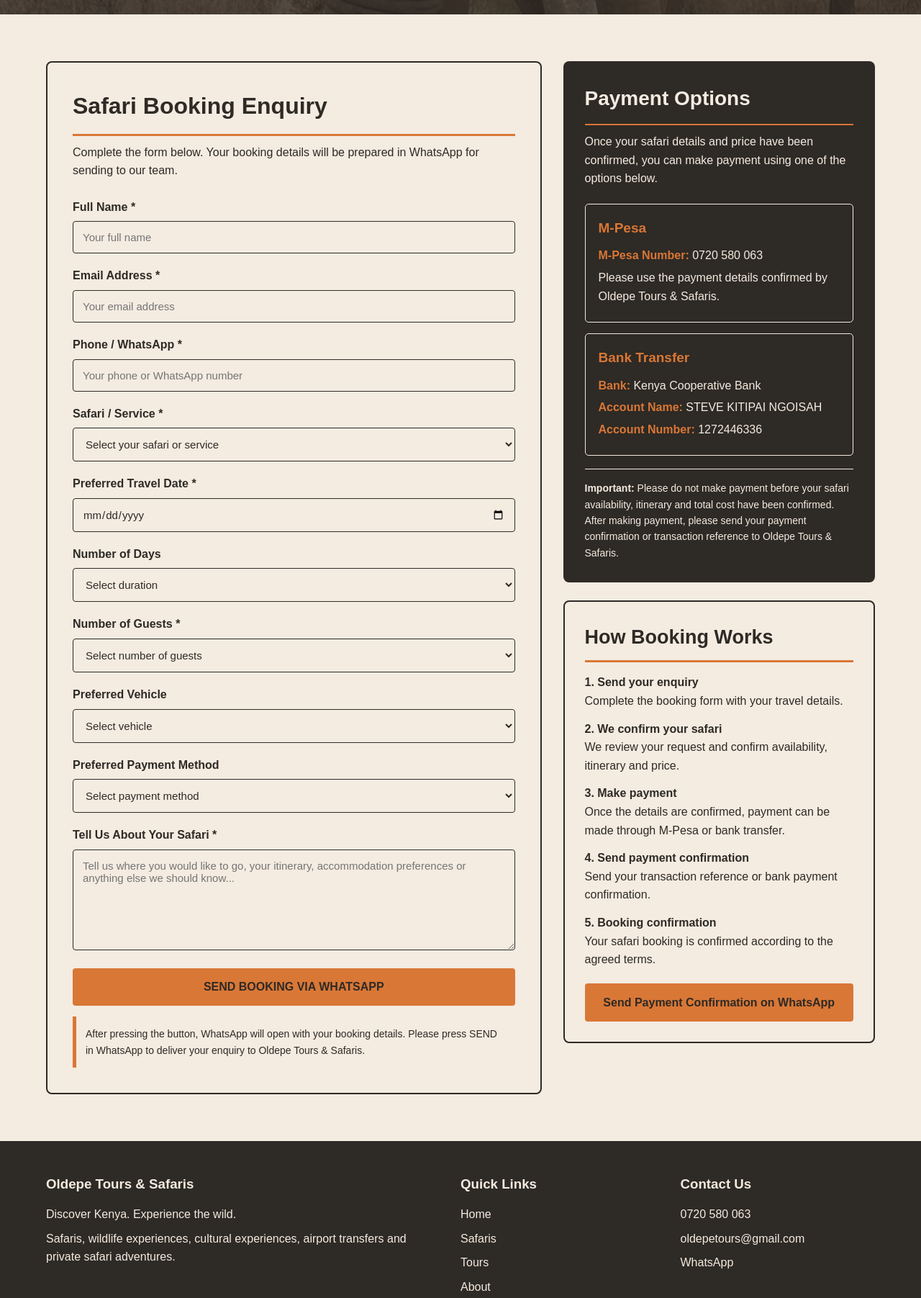
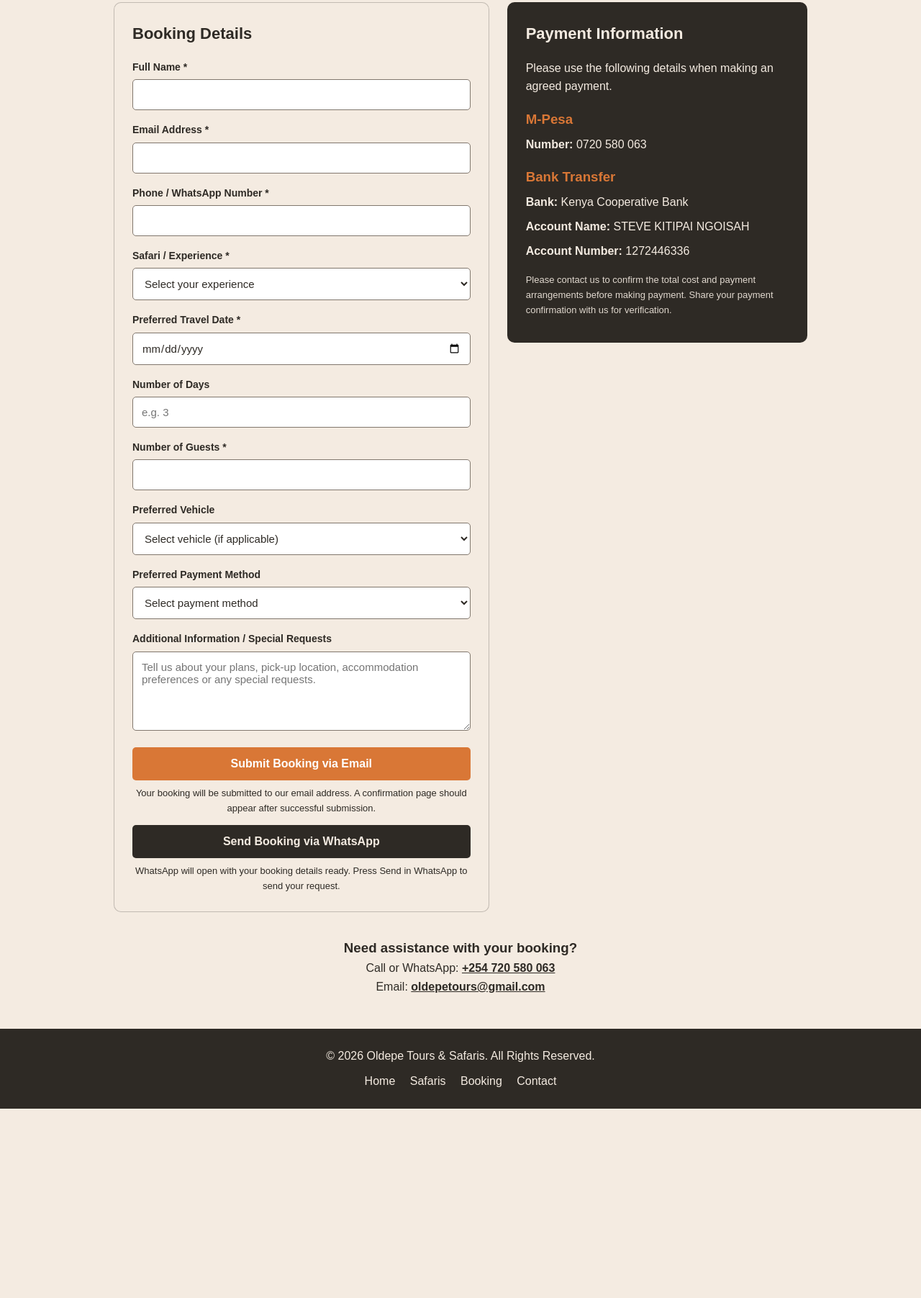
Before and after one commit to themaina1/oldepe-tours-safaris, a plain HTML site: page booking.html in a window 1280 px wide. Shown: the part 448-2251 px from the top of the page at 72% size. After the commit the page ends 1988 px from the top, so only its background shows below. Drawn offline with Linux system fonts and the light colour scheme.

Commit message:
booking.html

```diff
--- a/booking.html
+++ b/booking.html
@@ -4,9 +4,8 @@
 <head>
   <meta charset="UTF-8">
   <meta name="viewport" content="width=device-width, initial-scale=1.0">
-
   <title>Book Your Safari | Oldepe Tours & Safaris</title>
-<meta name="description" content="Book your Kenya safari with Oldepe Tours and Safaris.">
+  <meta name="description" content="Book your Kenya safari with Oldepe Tours & Safaris. Submit your booking by email or WhatsApp.">
 
   <style>
     :root {
@@ -16,13 +15,9 @@
     }
 
     * {
+      box-sizing: border-box;
       margin: 0;
       padding: 0;
-    box-sizing: border-box;
-}
-
-html {
-    scroll-behavior: smooth;
     }
 
     body {
@@ -32,378 +27,239 @@
       line-height: 1.6;
     }
 
-a {
-    text-decoration: none;
-    color: inherit;
-}
-
-/* HEADER */
-
     header {
       background: var(--charcoal);
       color: var(--sand);
       padding: 18px 5%;
     }
 
-.nav {
-    max-width: 1200px;
+    .header-inner {
+      max-width: 1150px;
       margin: auto;
       display: flex;
       align-items: center;
       justify-content: space-between;
-    gap: 20px;
+      flex-wrap: wrap;
+      gap: 15px;
     }
 
     .logo {
       color: var(--sand);
-    font-size: 21px;
+      font-size: 22px;
       font-weight: bold;
-    line-height: 1.2;
-}
-
-.logo span {
-    display: block;
-    font-size: 10px;
-    letter-spacing: 3px;
-    font-weight: normal;
-    margin-top: 5px;
+      text-decoration: none;
     }
 
     nav {
       display: flex;
-    align-items: center;
-    gap: 20px;
+      flex-wrap: wrap;
+      gap: 17px;
     }
 
     nav a {
       color: var(--sand);
+      text-decoration: none;
       font-size: 14px;
-    font-weight: bold;
     }
 
     nav a:hover {
       color: var(--orange);
     }
 
-.nav-whatsapp {
-    background: var(--orange);
-    color: var(--charcoal);
-    padding: 10px 15px;
-    border-radius: 4px;
-}
-
-/* HERO */
-
     .hero {
-    min-height: 390px;
-    display: flex;
-    align-items: center;
-    background:
-    linear-gradient(rgba(46,42,37,.72), rgba(46,42,37,.82)),
-    url("images/Safari1.jpg") center/cover no-repeat;
-}
-
-.hero-content {
-    max-width: 1200px;
-    width: 100%;
-    margin: auto;
-    padding: 75px 5%;
+      background: var(--charcoal);
       color: var(--sand);
+      text-align: center;
+      padding: 55px 20px;
     }
 
     .hero h1 {
-    font-size: clamp(38px, 6vw, 65px);
-    line-height: 1.1;
-    margin-bottom: 15px;
+      font-size: 34px;
+      margin-bottom: 10px;
     }
 
     .hero p {
-    font-size: 18px;
-    max-width: 700px;
-}
-
-/* MAIN */
-
-.section {
-    background: var(--sand);
-    padding: 65px 5%;
-}
-
-.container {
-    max-width: 1200px;
+      max-width: 650px;
       margin: auto;
     }
 
-.booking-grid {
+    main {
+      max-width: 1000px;
+      margin: 45px auto;
+      padding: 0 18px;
+    }
+
+    .intro {
+      text-align: center;
+      margin-bottom: 30px;
+    }
+
+    .intro h2 {
+      font-size: 27px;
+      margin-bottom: 10px;
+    }
+
+    .booking-layout {
       display: grid;
-    grid-template-columns: 1.35fr .85fr;
-    gap: 30px;
+      grid-template-columns: 1fr 0.8fr;
+      gap: 25px;
       align-items: start;
     }
 
-/* BOOKING FORM */
-
-.form-box {
+    .booking-form,
+    .payment-box {
       background: var(--sand);
-    border: 2px solid var(--charcoal);
-    padding: 35px;
-    border-radius: 8px;
+      border: 1px solid rgba(46, 42, 37, 0.25);
+      border-radius: 10px;
+      padding: 25px;
     }
 
-.form-box h2 {
-    color: var(--charcoal);
-    font-size: 32px;
-    margin-bottom: 10px;
-    border-bottom: 3px solid var(--orange);
-    padding-bottom: 12px;
-}
-
-.form-box > p {
-    margin-bottom: 25px;
+    .booking-form h2,
+    .payment-box h2 {
+      margin-bottom: 18px;
+      font-size: 22px;
     }
 
     .form-group {
-    margin-bottom: 18px;
+      margin-bottom: 16px;
     }
 
     label {
       display: block;
-    color: var(--charcoal);
       font-weight: bold;
-    margin-bottom: 7px;
+      margin-bottom: 6px;
+      font-size: 14px;
     }
 
-input, select, textarea {
+    input,
+    select,
+    textarea {
       width: 100%;
-    padding: 13px;
-    border: 1px solid var(--charcoal);
-    border-radius: 4px;
-    background: var(--sand);
+      padding: 12px;
+      border: 1px solid #81776D;
+      border-radius: 5px;
+      background: #fff;
       color: var(--charcoal);
-    font-family: Arial, Helvetica, sans-serif;
       font-size: 15px;
+      font-family: inherit;
     }
 
-input:focus, select:focus, textarea:focus {
+    textarea {
+      min-height: 110px;
+      resize: vertical;
+    }
+
+    input:focus,
+    select:focus,
+    textarea:focus {
       outline: 2px solid var(--orange);
       border-color: var(--orange);
     }
 
-textarea {
-    min-height: 140px;
-    resize: vertical;
-}
-
-.submit-button {
+    .button {
+      display: block;
       width: 100%;
-    border: 2px solid var(--orange);
-    background: var(--orange);
-    color: var(--charcoal);
-    padding: 15px;
-    border-radius: 4px;
+      border: none;
+      border-radius: 5px;
+      padding: 14px 18px;
       font-size: 16px;
       font-weight: bold;
       cursor: pointer;
+      text-align: center;
+      text-decoration: none;
+      margin-top: 12px;
     }
 
-.submit-button:hover {
+    .email-button {
+      background: var(--orange);
+      color: #fff;
+    }
+
+    .whatsapp-button {
       background: var(--charcoal);
       color: var(--sand);
-    border-color: var(--charcoal);
     }
 
-.form-note {
-    margin-top: 15px;
-    padding: 13px;
-    border-left: 5px solid var(--orange);
-    background: var(--sand);
-    color: var(--charcoal);
-    font-size: 14px;
+    .button:hover {
+      opacity: 0.88;
     }
 
-/* PAYMENT */
+    .button-note {
+      font-size: 13px;
+      margin-top: 8px;
+      text-align: center;
+    }
 
     .payment-box {
       background: var(--charcoal);
       color: var(--sand);
-    padding: 30px;
-    border-radius: 8px;
-    margin-bottom: 25px;
     }
 
     .payment-box h2 {
       color: var(--sand);
-    font-size: 28px;
-    margin-bottom: 10px;
-    border-bottom: 2px solid var(--orange);
-    padding-bottom: 12px;
     }
 
-.payment-box > p {
-    margin-bottom: 22px;
+    .payment-box h3 {
+      color: var(--orange);
+      margin: 18px 0 7px;
     }
 
-.payment-method {
-    background: var(--charcoal);
-    border: 1px solid var(--sand);
-    padding: 18px;
-    border-radius: 5px;
-    margin-bottom: 15px;
-}
-
-.payment-method h3 {
-    color: var(--orange);
-    margin-bottom: 10px;
-    font-size: 19px;
-}
-
-.payment-method p {
-    color: var(--sand);
-    margin-bottom: 5px;
-}
-
-.payment-label {
-    color: var(--orange);
-    font-weight: bold;
+    .payment-box p {
+      margin-bottom: 8px;
+      overflow-wrap: anywhere;
     }
 
     .payment-note {
+      font-size: 13px;
       margin-top: 18px;
-    padding-top: 15px;
-    border-top: 1px solid var(--sand);
-    font-size: 14px;
+      color: var(--sand);
+      opacity: 0.9;
     }
 
-/* INFORMATION */
-
-.info-box {
-    background: var(--sand);
-    border: 2px solid var(--charcoal);
-    padding: 28px;
-    border-radius: 8px;
+    .contact-info {
+      text-align: center;
+      margin: 35px 0;
     }
 
-.info-box h2 {
+    .contact-info a {
       color: var(--charcoal);
-    font-size: 27px;
-    margin-bottom: 15px;
-    border-bottom: 3px solid var(--orange);
-    padding-bottom: 10px;
+      font-weight: bold;
     }
-
-.info-box p {
-    color: var(--charcoal);
-    margin-bottom: 13px;
-}
-
-.whatsapp-button {
-    display: block;
-    text-align: center;
-    background: var(--orange);
-    color: var(--charcoal);
-    padding: 14px;
-    border-radius: 4px;
-    font-weight: bold;
-    margin-top: 20px;
-}
-
-.whatsapp-button:hover {
-    background: var(--charcoal);
-    color: var(--sand);
-}
-
-/* FOOTER */
 
     footer {
       background: var(--charcoal);
       color: var(--sand);
-    padding: 45px 5% 20px;
-}
-
-.footer-grid {
-    max-width: 1200px;
-    margin: auto;
-    display: grid;
-    grid-template-columns: 2fr 1fr 1fr;
-    gap: 35px;
-}
-
-footer h3 {
-    color: var(--sand);
-    margin-bottom: 14px;
-}
-
-footer p, footer a {
-    color: var(--sand);
-    margin-bottom: 8px;
+      text-align: center;
+      padding: 25px 15px;
+      margin-top: 45px;
     }
 
     footer a {
-    display: block;
+      color: var(--sand);
+      text-decoration: none;
+      margin: 0 8px;
     }
 
     footer a:hover {
       color: var(--orange);
     }
 
-.copyright {
-    max-width: 1200px;
-    margin: 28px auto 0;
-    padding-top: 18px;
-    border-top: 1px solid var(--sand);
-    text-align: center;
-    font-size: 13px;
-}
-
-/* MOBILE */
-
-@media(max-width: 850px) {
-    .booking-grid {
+    @media (max-width: 750px) {
+      .booking-layout {
         grid-template-columns: 1fr;
       }
 
-    .footer-grid {
-        grid-template-columns: 1fr;
-        gap: 22px;
+      .header-inner {
+        justify-content: center;
+        text-align: center;
       }
 
-    nav a:not(.nav-whatsapp) {
-        display: none;
-    }
-
-    .form-box {
-        padding: 25px 20px;
-    }
-}
-
-@media(max-width: 500px) {
-    .logo {
-        font-size: 16px;
-    }
-
-    .nav-whatsapp {
-        padding: 8px 10px;
-        font-size: 12px;
-    }
-
-    .hero {
-        min-height: 330px;
+      nav {
+        justify-content: center;
       }
 
       .hero h1 {
-        font-size: 40px;
-    }
-
-    .hero p {
-        font-size: 16px;
-    }
-
-    .payment-box {
-        padding: 23px 18px;
-    }
-
-    .section {
-        padding: 40px 5%;
+        font-size: 28px;
       }
     }
   </style>
@@ -412,11 +268,8 @@
 <body>
 
 <header>
-    <div class="nav">
-        <a href="index.html" class="logo">
-            OLDEPE TOURS & SAFARIS
-            <span>TEMBEA KENYA</span>
-        </a>
+  <div class="header-inner">
+    <a class="logo" href="index.html">OLDEPE TOURS & SAFARIS</a>
 
     <nav>
       <a href="index.html">Home</a>
@@ -424,67 +277,68 @@
       <a href="tours.html">Tours</a>
       <a href="about.html">About</a>
       <a href="gallery.html">Gallery</a>
+      <a href="booking.html">Booking</a>
       <a href="contact.html">Contact</a>
-            <a class="nav-whatsapp" href="https://wa.me/254720580063">WhatsApp</a>
     </nav>
   </div>
 </header>
 
 <section class="hero">
-    <div class="hero-content">
   <h1>Book Your Safari</h1>
-        <p>
-            Tell us about your travel plans and let Oldepe Tours
-            & Safaris help you plan your Kenyan adventure.
-        </p>
-    </div>
+  <p>Let us help you plan an unforgettable experience in Kenya. Complete the form and choose to send your booking by email or WhatsApp.</p>
 </section>
 
-<section class="section">
-<div class="container">
-<div class="booking-grid">
+<main>
 
-<div class="form-box">
-    <h2>Safari Booking Enquiry</h2>
+  <div class="intro">
+    <h2>Make Your Booking</h2>
+    <p>Fill in your travel details below. You can choose either booking method.</p>
+  </div>
 
-    <p>
-        Complete the form below. Your booking details will be
-        prepared in WhatsApp for sending to our team.
-    </p>
+  <div class="booking-layout">
 
-    <form id="bookingForm">
+    <section class="booking-form">
+      <h2>Booking Details</h2>
+
+      <form
+        id="bookingForm"
+        action="https://formsubmit.co/oldepetours@gmail.com"
+        method="POST"
+      >
+
+        <input type="hidden" name="_subject" value="New Safari Booking - Oldepe Tours & Safaris">
+        <input type="hidden" name="_template" value="table">
+        <input type="hidden" name="_captcha" value="false">
+        <input type="hidden" name="_next" value="https://themaina1.github.io/oldepe-tours-safaris/thankyou.html">
 
         <div class="form-group">
-            <label for="fullname">Full Name *</label>
-            <input id="fullname" type="text" name="Full Name"
-                   placeholder="Your full name" required>
+          <label for="name">Full Name *</label>
+          <input type="text" id="name" name="Full Name" required>
         </div>
 
         <div class="form-group">
           <label for="email">Email Address *</label>
-            <input id="email" type="email" name="Email"
-                   placeholder="Your email address" required>
+          <input type="email" id="email" name="Email Address" required>
         </div>
 
         <div class="form-group">
-            <label for="phone">Phone / WhatsApp *</label>
-            <input id="phone" type="tel" name="Phone / WhatsApp"
-                   placeholder="Your phone or WhatsApp number" required>
+          <label for="phone">Phone / WhatsApp Number *</label>
+          <input type="tel" id="phone" name="Phone / WhatsApp Number" required>
         </div>
 
         <div class="form-group">
-            <label for="destination">Safari / Service *</label>
-            <select id="destination" name="Safari / Service" required>
-                <option value="">Select your safari or service</option>
+          <label for="service">Safari / Experience *</label>
+          <select id="service" name="Safari / Experience" required>
+            <option value="">Select your experience</option>
             <option>Maasai Mara Safari</option>
-                <option>Amboseli National Park</option>
-                <option>Lake Nakuru National Park</option>
-                <option>Tsavo East National Park</option>
-                <option>Tsavo West National Park</option>
-                <option>Samburu National Reserve</option>
+            <option>Amboseli Safari</option>
+            <option>Lake Nakuru Safari</option>
+            <option>Tsavo East Safari</option>
+            <option>Tsavo West Safari</option>
+            <option>Samburu Safari</option>
             <option>Ol Pejeta Conservancy</option>
-                <option>Aberdare National Park</option>
-                <option>Mount Kenya</option>
+            <option>Aberdare Experience</option>
+            <option>Mount Kenya Experience</option>
             <option>Maasai Cultural Experience</option>
             <option>Wildlife Experience</option>
             <option>Nature & Landscape Experience</option>
@@ -496,50 +350,28 @@
         </div>
 
         <div class="form-group">
-            <label for="travel-date">Preferred Travel Date *</label>
-            <input id="travel-date" type="date"
-                   name="Preferred Travel Date" required>
+          <label for="date">Preferred Travel Date *</label>
+          <input type="date" id="date" name="Preferred Travel Date" required>
         </div>
 
         <div class="form-group">
-            <label for="duration">Number of Days</label>
-            <select id="duration" name="Number of Days">
-                <option value="">Select duration</option>
-                <option>1 Day</option>
-                <option>2 Days</option>
-                <option>3 Days</option>
-                <option>4 Days</option>
-                <option>5 Days</option>
-                <option>6 Days</option>
-                <option>7 Days</option>
-                <option>8+ Days</option>
-            </select>
+          <label for="days">Number of Days</label>
+          <input type="number" id="days" name="Number of Days" min="1" placeholder="e.g. 3">
         </div>
 
         <div class="form-group">
           <label for="guests">Number of Guests *</label>
-            <select id="guests" name="Number of Guests" required>
-                <option value="">Select number of guests</option>
-                <option>1 Guest</option>
-                <option>2 Guests</option>
-                <option>3 Guests</option>
-                <option>4 Guests</option>
-                <option>5 Guests</option>
-                <option>6 Guests</option>
-                <option>7 Guests</option>
-                <option>8 Guests</option>
-                <option>9 Guests</option>
-                <option>10+ Guests</option>
-            </select>
+          <input type="number" id="guests" name="Number of Guests" min="1" required>
         </div>
 
         <div class="form-group">
           <label for="vehicle">Preferred Vehicle</label>
           <select id="vehicle" name="Preferred Vehicle">
-                <option value="">Select vehicle</option>
-                <option>Safari Land Cruiser</option>
-                <option>Safari Van</option>
-                <option>No preference</option>
+            <option value="">Select vehicle (if applicable)</option>
+            <option>Safari Minivan</option>
+            <option>Land Cruiser</option>
+            <option>4x4 Safari Vehicle</option>
+            <option>Not Sure - Please Advise</option>
           </select>
         </div>
 
@@ -549,169 +381,100 @@
             <option value="">Select payment method</option>
             <option>M-Pesa</option>
             <option>Bank Transfer</option>
-                <option>To be advised</option>
+            <option>Other - Please Advise</option>
           </select>
         </div>
 
         <div class="form-group">
-            <label for="message">Tell Us About Your Safari *</label>
-            <textarea id="message" name="Message"
-                placeholder="Tell us where you would like to go, your itinerary, accommodation preferences or anything else we should know..."
-                required></textarea>
+          <label for="message">Additional Information / Special Requests</label>
+          <textarea id="message" name="Additional Information" placeholder="Tell us about your plans, pick-up location, accommodation preferences or any special requests."></textarea>
         </div>
 
-        <button type="submit" class="submit-button">
-            SEND BOOKING VIA WHATSAPP
+        <button type="submit" class="button email-button">
+          Submit Booking via Email
         </button>
 
-        <div class="form-note">
-            After pressing the button, WhatsApp will open with your
-            booking details. Please press SEND in WhatsApp to deliver
-            your enquiry to Oldepe Tours & Safaris.
-        </div>
+        <p class="button-note">
+          Your booking will be submitted to our email address. A confirmation page should appear after successful submission.
+        </p>
+
+        <button type="button" id="whatsappButton" class="button whatsapp-button">
+          Send Booking via WhatsApp
+        </button>
+
+        <p class="button-note">
+          WhatsApp will open with your booking details ready. Press Send in WhatsApp to send your request.
+        </p>
 
       </form>
-</div>
-
-<div>
-
-    <div class="payment-box">
-        <h2>Payment Options</h2>
-
-        <p>
-            Once your safari details and price have been confirmed,
-            you can make payment using one of the options below.
-        </p>
-
-        <div class="payment-method">
-            <h3>M-Pesa</h3>
-            <p><span class="payment-label">M-Pesa Number:</span>
-                0720 580 063</p>
-            <p>Please use the payment details confirmed by
-                Oldepe Tours & Safaris.</p>
-        </div>
-
-        <div class="payment-method">
-            <h3>Bank Transfer</h3>
-            <p><span class="payment-label">Bank:</span>
-                Kenya Cooperative Bank</p>
-            <p><span class="payment-label">Account Name:</span>
-                STEVE KITIPAI NGOISAH</p>
-            <p><span class="payment-label">Account Number:</span>
-                1272446336</p>
-        </div>
-
-        <div class="payment-note">
-            <strong>Important:</strong>
-            Please do not make payment before your safari availability,
-            itinerary and total cost have been confirmed.
-
-            After making payment, please send your payment confirmation
-            or transaction reference to Oldepe Tours & Safaris.
-        </div>
-    </div>
-
-    <div class="info-box">
-        <h2>How Booking Works</h2>
-
-        <p><strong>1. Send your enquiry</strong><br>
-        Complete the booking form with your travel details.</p>
-
-        <p><strong>2. We confirm your safari</strong><br>
-        We review your request and confirm availability,
-        itinerary and price.</p>
-
-        <p><strong>3. Make payment</strong><br>
-        Once the details are confirmed, payment can be made
-        through M-Pesa or bank transfer.</p>
-
-        <p><strong>4. Send payment confirmation</strong><br>
-        Send your transaction reference or bank payment confirmation.</p>
-
-        <p><strong>5. Booking confirmation</strong><br>
-        Your safari booking is confirmed according to the agreed terms.</p>
-
-        <a class="whatsapp-button"
-           href="https://wa.me/254720580063?text=Hello%20Oldepe%20Tours%20%26%20Safaris.%20I%20would%20like%20to%20confirm%20my%20safari%20booking.">
-           Send Payment Confirmation on WhatsApp
-        </a>
-    </div>
-
-</div>
-</div>
-</div>
     </section>
 
-<footer>
-<div class="footer-grid">
+    <aside class="payment-box">
+      <h2>Payment Information</h2>
 
-    <div>
-        <h3>Oldepe Tours & Safaris</h3>
-        <p>Discover Kenya. Experience the wild.</p>
-        <p>
-            Safaris, wildlife experiences, cultural experiences,
-            airport transfers and private safari adventures.
+      <p>Please use the following details when making an agreed payment.</p>
+
+      <h3>M-Pesa</h3>
+      <p><strong>Number:</strong> 0720 580 063</p>
+
+      <h3>Bank Transfer</h3>
+      <p><strong>Bank:</strong> Kenya Cooperative Bank</p>
+      <p><strong>Account Name:</strong> STEVE KITIPAI NGOISAH</p>
+      <p><strong>Account Number:</strong> 1272446336</p>
+
+      <p class="payment-note">
+        Please contact us to confirm the total cost and payment arrangements before making payment. Share your payment confirmation with us for verification.
       </p>
-    </div>
-
-    <div>
-        <h3>Quick Links</h3>
-        <a href="index.html">Home</a>
-        <a href="safaris.html">Safaris</a>
-        <a href="tours.html">Tours</a>
-        <a href="about.html">About</a>
-        <a href="gallery.html">Gallery</a>
-        <a href="contact.html">Contact</a>
-    </div>
-
-    <div>
-        <h3>Contact Us</h3>
-        <p>0720 580 063</p>
-        <p>oldepetours@gmail.com</p>
-        <a href="https://wa.me/254720580063">WhatsApp</a>
-    </div>
+    </aside>
 
   </div>
 
-<div class="copyright">
-    © 2026 Oldepe Tours & Safaris. All Rights Reserved.
+  <div class="contact-info">
+    <h3>Need assistance with your booking?</h3>
+    <p>Call or WhatsApp: <a href="https://wa.me/254720580063">+254 720 580 063</a></p>
+    <p>Email: <a href="mailto:oldepetours@gmail.com">oldepetours@gmail.com</a></p>
   </div>
+
+</main>
+
+<footer>
+  <p>&copy; 2026 Oldepe Tours & Safaris. All Rights Reserved.</p>
+  <p style="margin-top:10px;">
+    <a href="index.html">Home</a>
+    <a href="safaris.html">Safaris</a>
+    <a href="booking.html">Booking</a>
+    <a href="contact.html">Contact</a>
+  </p>
 </footer>
 
 <script>
-document.getElementById("bookingForm").addEventListener("submit", function(event) {
+  const bookingForm = document.getElementById("bookingForm");
+  const whatsappButton = document.getElementById("whatsappButton");
 
-    event.preventDefault();
-
-    if (!this.reportValidity()) {
+  whatsappButton.addEventListener("click", function () {
+    if (!bookingForm.reportValidity()) {
       return;
     }
 
-    const formData = new FormData(this);
+    const formData = new FormData(bookingForm);
 
-    const message = [
-        "OLDEPE TOURS & SAFARIS",
-        "NEW SAFARI BOOKING ENQUIRY",
-        "",
-        "Full Name: " + formData.get("Full Name"),
-        "Email: " + formData.get("Email"),
-        "Phone / WhatsApp: " + formData.get("Phone / WhatsApp"),
-        "Safari / Service: " + formData.get("Safari / Service"),
-        "Travel Date: " + formData.get("Preferred Travel Date"),
-        "Duration: " + (formData.get("Number of Days") || "Not specified"),
-        "Number of Guests: " + formData.get("Number of Guests"),
-        "Vehicle: " + (formData.get("Preferred Vehicle") || "No preference"),
-        "Payment Method: " + (formData.get("Preferred Payment Method") || "Not specified"),
-        "",
-        "Additional Requirements:",
-        formData.get("Message")
-    ].join("\n");
+    let message = "NEW SAFARI BOOKING - OLDEPE TOURS & SAFARIS\n\n";
+
+    for (const [key, value] of formData.entries()) {
+      if (key.startsWith("_")) continue;
+
+      if (String(value).trim() !== "") {
+        message += key + ": " + value + "\n";
+      }
+    }
+
+    message += "\nPlease contact me regarding this booking. Thank you.";
 
     const whatsappURL =
       "https://wa.me/254720580063?text=" +
       encodeURIComponent(message);
 
-    window.location.href = whatsappURL;
+    window.open(whatsappURL, "_blank");
   });
 </script>
 
```
Lines whose indentation alone changed are shown as unchanged.
